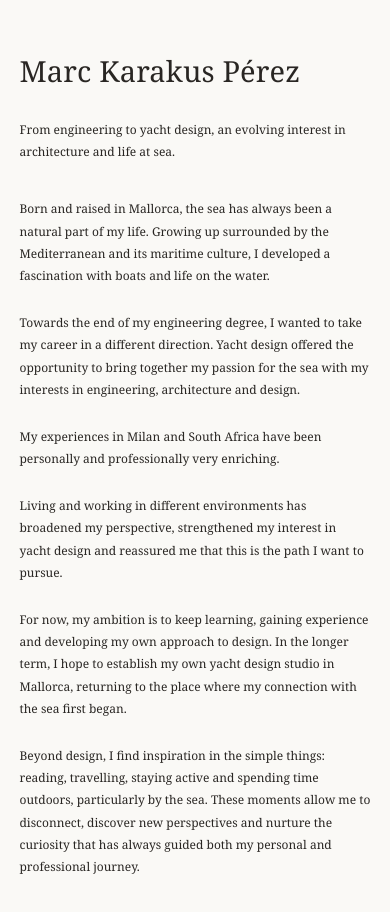
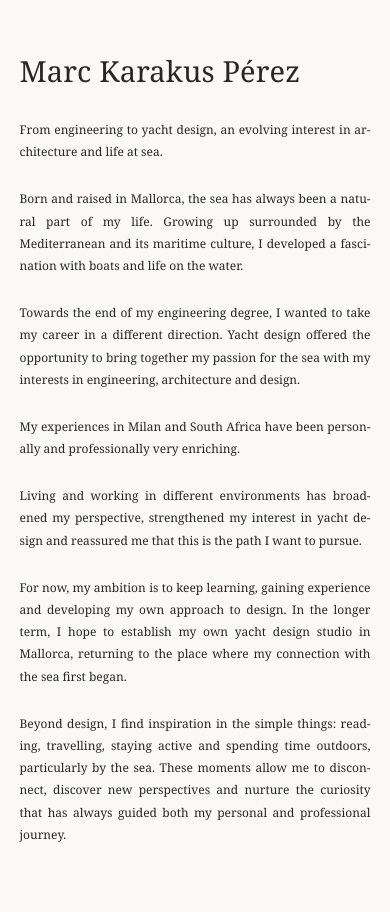
Before and after one commit to karakusmarc/karakusmarc.github.io, a plain HTML site: page about.html in a window 390 px wide. Shown: the part 556-1468 px from the top of the page. Drawn offline with Linux system fonts and the light colour scheme.

Commit message:
Update about.html

```diff
--- a/about.html
+++ b/about.html
@@ -18,7 +18,6 @@
         :root {
             --paper: #faf9f6;
             --ink: #292623;
-
             --serif: Georgia, "Times New Roman", serif;
             --sans: "Helvetica Neue", Helvetica, Arial, sans-serif;
         }
@@ -122,6 +121,7 @@
             padding: 175px 0 160px;
 
             display: grid;
+
             grid-template-columns:
                 minmax(0, 43fr)
                 minmax(0, 45fr);
@@ -177,6 +177,10 @@
 
         .biography-text {
             max-width: 610px;
+
+            text-align: justify;
+            text-align-last: left;
+            hyphens: auto;
         }
 
         .biography-text p {
@@ -201,7 +205,8 @@
             font-size: 12px;
             font-weight: 400;
             line-height: 1.85;
-            margin-bottom: 45px;
+
+            margin-bottom: 25px;
         }
 
         /* TABLET */
@@ -227,14 +232,15 @@
                 margin-bottom: 30px;
             }
 
-            .biography-text p {
+            .biography-text p,
+            .biography-text .biography-intro {
                 font-size: 12px;
                 line-height: 1.85;
+                margin-bottom: 25px;
             }
 
-            .biography-text .biography-intro {
-                font-size: 12px;
-                margin-bottom: 35px;
+            .biography-text p:last-child {
+                margin-bottom: 0;
             }
 
         }
@@ -286,14 +292,15 @@
                 margin-bottom: 30px;
             }
 
-            .biography-text p {
+            .biography-text p,
+            .biography-text .biography-intro {
                 font-size: 12px;
                 line-height: 1.85;
+                margin-bottom: 25px;
             }
 
-            .biography-text .biography-intro {
-                font-size: 12px;
-                margin-bottom: 35px;
+            .biography-text p:last-child {
+                margin-bottom: 0;
             }
 
         }
```
